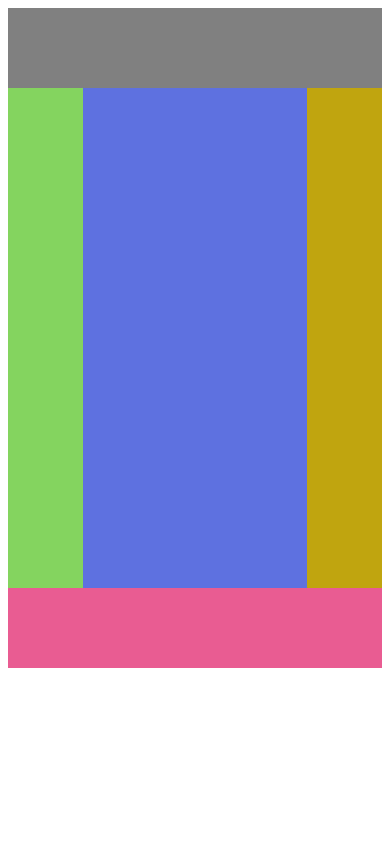
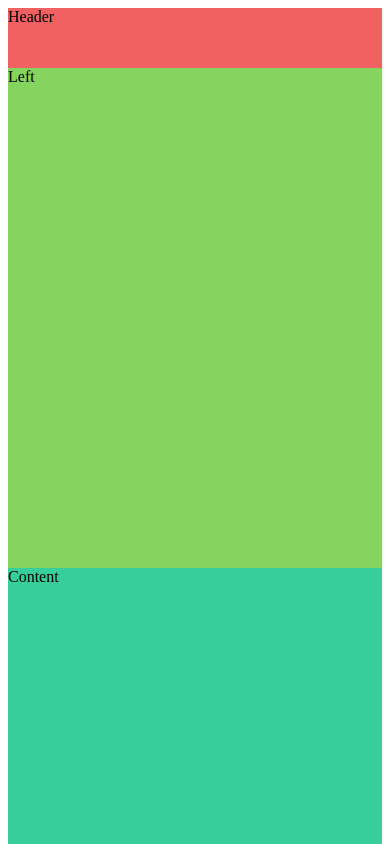
Before and after one commit to buitiendai/rwdcss, a plain HTML site: page rwdcss.html in a window 390 px wide. Shown: the top 844 px of the page. Drawn offline with Linux system fonts and the light colour scheme.

Commit message:
update file

```diff
--- a/rwdcss.html
+++ b/rwdcss.html
@@ -37,12 +37,31 @@
         clear: both;
         background-color: rgb(233, 92, 146);
     }
+    @media screen and (max-width: 768px) {
+        #content {
+            width: 80%;
+            background-color: rgb(54, 207, 156);
+        }
+        #right {
+            display: none;
+        }
+    }
+    @media screen and (max-width: 576px) {
+        #header {
+            height: 60px;
+            background-color: rgb(241, 97, 97);
+        }
+        #left, #content, #right {
+            width: 100%;
+            display: block;
+        }
+    }
 </style>
 <body>
-    <div id="header"></div>
-    <div id="left"></div>
-    <div id="content"></div>
-    <div id="right"></div>
-    <div id="footer"></div>
+    <div id="header">Header</div>
+    <div id="left">Left</div>
+    <div id="content">Content</div>
+    <div id="right">Right</div>
+    <div id="footer">Footer</div>
 </body>
 </html>
```
